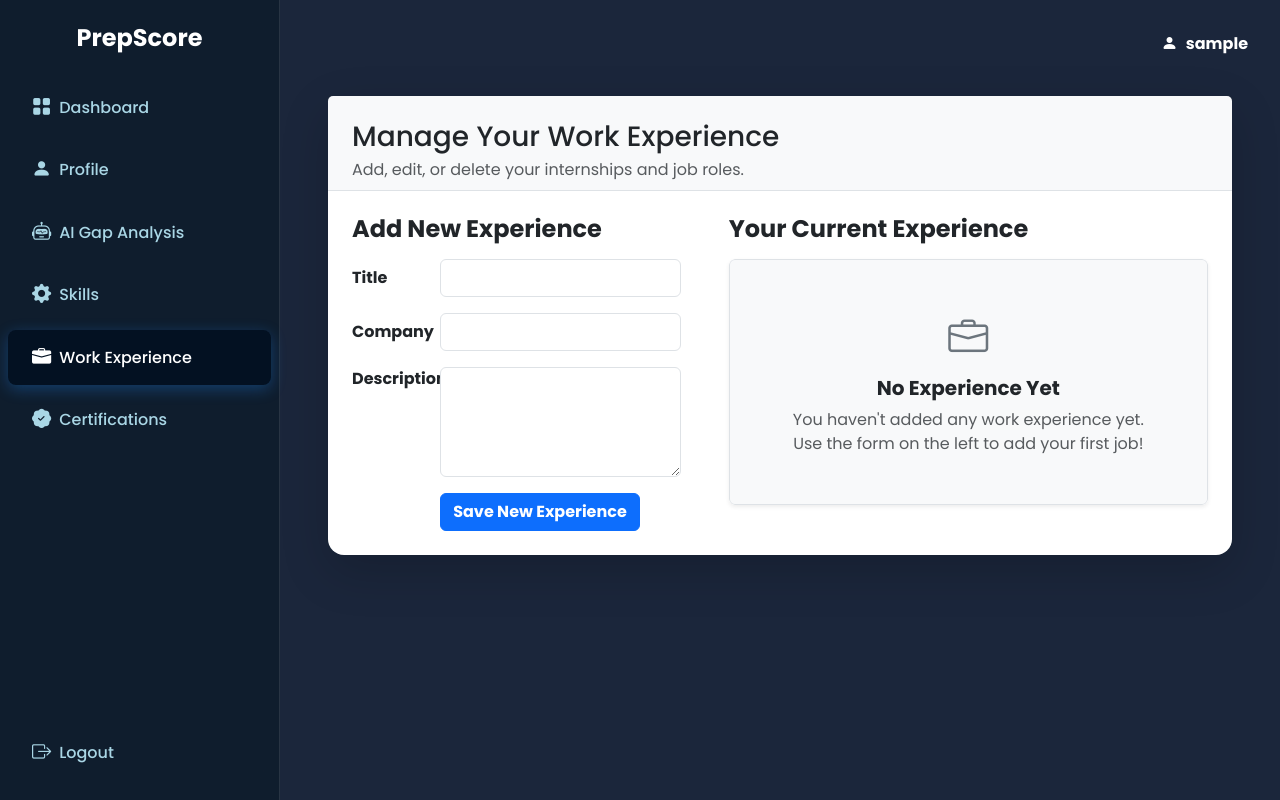
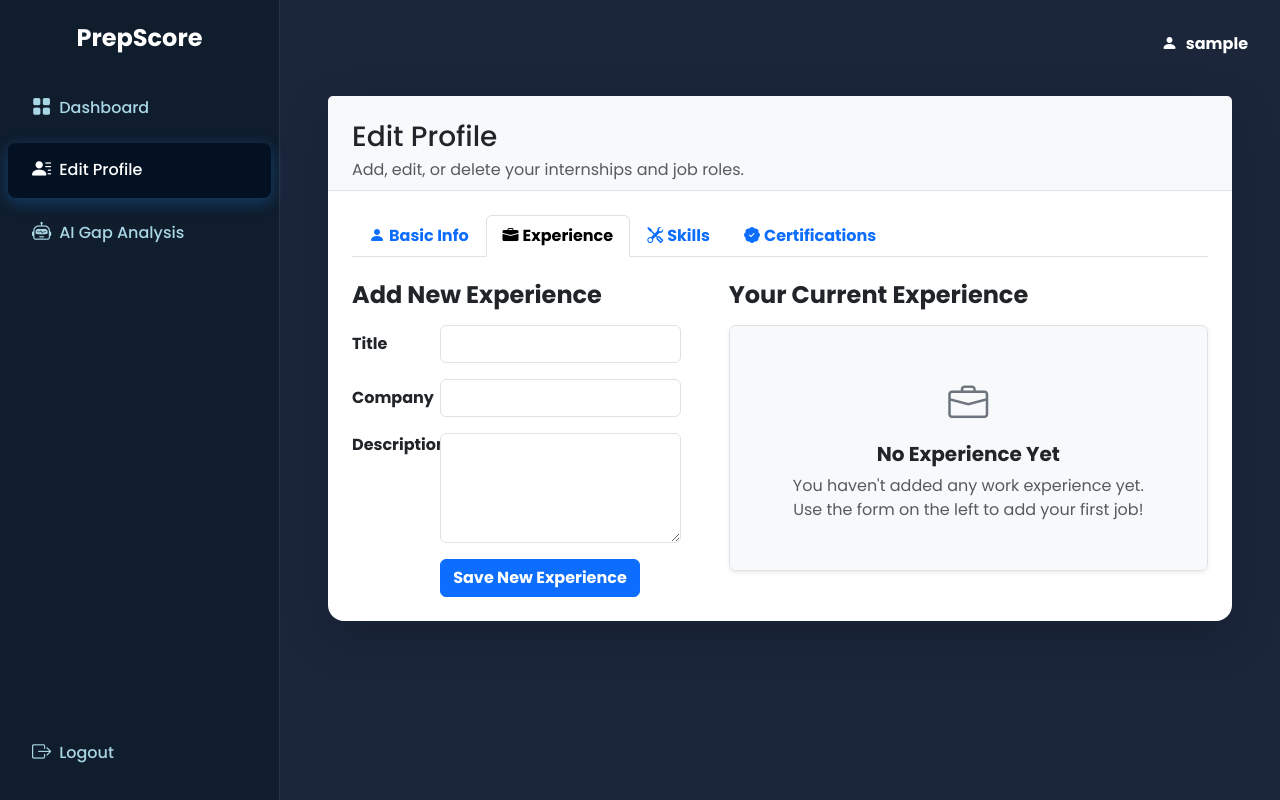
Before and after one commit to minnajoby/PrepScore-MiniProject, a Django app: page /experience/ in a window 1280 px wide. Run offline with Django 5.2, Linux system fonts and the light colour scheme; the visitor is signed in with stand-in values (Sample User, id 1); data comes from the database, SQL or seed files in the repository; some libraries are stand-ins or nearby versions.

Commit message:
UI: Consolidate redundant sidebar links into a unified tabbed 'Edit Profile' experience

```diff
--- /dev/null
+++ b/profiles/templates/profiles/_profile_tabs.html
@@ -0,0 +1,27 @@
+<!-- profiles/templates/profiles/_profile_tabs.html -->
+<ul class="nav nav-tabs fw-bold mb-4">
+    <li class="nav-item">
+        <a class="nav-link {% if request.resolver_match.url_name == 'manage_profile' %}active{% endif %}"
+            href="{% url 'manage_profile' %}">
+            <i class="bi bi-person-fill me-1"></i>Basic Info
+        </a>
+    </li>
+    <li class="nav-item">
+        <a class="nav-link {% if request.resolver_match.url_name == 'manage_experience' %}active{% endif %}"
+            href="{% url 'manage_experience' %}">
+            <i class="bi bi-briefcase-fill me-1"></i>Experience
+        </a>
+    </li>
+    <li class="nav-item">
+        <a class="nav-link {% if request.resolver_match.url_name == 'manage_skills' %}active{% endif %}"
+            href="{% url 'manage_skills' %}">
+            <i class="bi bi-tools me-1"></i>Skills
+        </a>
+    </li>
+    <li class="nav-item">
+        <a class="nav-link {% if request.resolver_match.url_name == 'manage_certifications' %}active{% endif %}"
+            href="{% url 'manage_certifications' %}">
+            <i class="bi bi-patch-check-fill me-1"></i>Certifications
+        </a>
+    </li>
+</ul>
--- a/profiles/templates/profiles/_sidebar.html
+++ b/profiles/templates/profiles/_sidebar.html
@@ -17,29 +17,14 @@
         </a>
     </li>
     <li class="nav-item">
-        <a class="nav-link {% if request.path == '/profile/' %}active{% endif %}" href="{% url 'manage_profile' %}">
-            <i class="bi bi-person-fill me-2"></i>Profile
+        <a class="nav-link {% if request.resolver_match.url_name == 'manage_profile' or request.resolver_match.url_name == 'manage_skills' or request.resolver_match.url_name == 'manage_experience' or request.resolver_match.url_name == 'manage_certifications' %}active{% endif %}"
+            href="{% url 'manage_profile' %}">
+            <i class="bi bi-person-lines-fill me-2"></i>Edit Profile
         </a>
     </li>
     <li class="nav-item">
         <a class="nav-link {% if 'gap-analysis' in request.path %}active{% endif %}" href="{% url 'gap_analysis' %}">
             <i class="bi bi-robot me-2"></i>AI Gap Analysis
-        </a>
-    </li>
-    <li class="nav-item">
-        <a class="nav-link {% if 'skill' in request.path %}active{% endif %}" href="{% url 'manage_skills' %}">
-            <i class="bi bi-gear-fill me-2"></i>Skills
-        </a>
-    </li>
-    <li class="nav-item">
-        <a class="nav-link {% if 'experience' in request.path %}active{% endif %}" href="{% url 'manage_experience' %}">
-            <i class="bi bi-briefcase-fill me-2"></i>Work Experience
-        </a>
-    </li>
-    <li class="nav-item">
-        <a class="nav-link {% if 'certifications' in request.path %}active{% endif %}"
-            href="{% url 'manage_certifications' %}">
-            <i class="bi bi-patch-check-fill me-2"></i>Certifications
         </a>
     </li>
 </ul>
--- a/profiles/templates/profiles/manage_certifications.html
+++ b/profiles/templates/profiles/manage_certifications.html
@@ -13,6 +13,7 @@
     </div>
 
     <div class="card-body p-4">
+        {% include 'profiles/_profile_tabs.html' %}
         <div class="row g-5">
             <!-- LEFT COLUMN: ADD NEW CERTIFICATION FORM -->
             <div class="col-lg-5">
--- a/profiles/templates/profiles/manage_experience.html
+++ b/profiles/templates/profiles/manage_experience.html
@@ -8,11 +8,13 @@
 
     <!-- Page Header -->
     <div class="card-header bg-light border-bottom px-4 pt-4">
-        <h2 class="h3 mb-0">Manage Your Work Experience</h2>
+        <h2 class="h3 mb-0">Edit Profile</h2>
         <p class="text-muted mb-0 mt-1">Add, edit, or delete your internships and job roles.</p>
     </div>
 
     <div class="card-body p-4">
+        {% include 'profiles/_profile_tabs.html' %}
+
         <div class="row g-5">
             <!-- LEFT COLUMN: ADD NEW EXPERIENCE FORM -->
             <div class="col-lg-5">
--- a/profiles/templates/profiles/manage_profile.html
+++ b/profiles/templates/profiles/manage_profile.html
@@ -20,6 +20,7 @@
 
     <!-- Card Body -->
     <div class="card-body p-4">
+        {% include 'profiles/_profile_tabs.html' %}
         {% if messages %}
         {% for message in messages %}
         <div class="alert alert-success">{{ message }}</div>
--- a/profiles/templates/profiles/manage_skills.html
+++ b/profiles/templates/profiles/manage_skills.html
@@ -13,6 +13,7 @@
     </div>
 
     <div class="card-body p-4">
+        {% include 'profiles/_profile_tabs.html' %}
         <div class="row g-5">
             <!-- LEFT COLUMN: ADD NEW SKILL FORM -->
             <div class="col-lg-5">
--- a/profiles/urls.py
+++ b/profiles/urls.py
@@ -8,8 +8,6 @@ urlpatterns = [
     path('dashboard/', views.dashboard_view, name='dashboard'),
     path('about/', views.about_view, name='about'),
     path('features/', views.features_view, name='features'),
-    path('skill/add/', views.add_skill_view, name='add_skill'),
-    path('experience/add/', views.add_experience_view, name='add_experience'),
     path('skill/<int:pk>/edit/', views.edit_skill_view, name='edit_skill'),
     path('experience/<int:pk>/edit/', views.edit_experience_view, name='edit_experience'),
     path('skill/<int:pk>/delete/', views.delete_skill_view, name='delete_skill'),
--- a/profiles/views.py
+++ b/profiles/views.py
@@ -89,36 +89,6 @@ def dashboard_view(request):
         'score_contributions': score_contributions,
     }
     return render(request, 'profiles/dashboard.html', context)
-
-@login_required
-def add_skill_view(request):
-    profile, created = Profile.objects.get_or_create(user=request.user)
-    if request.method == 'POST':
-        form = SkillForm(request.POST)
-        if form.is_valid():
-            skill = form.save(commit=False)
-            skill.profile = profile
-            skill.save()
-            messages.success(request, "Skill successfully added!")
-            return redirect('dashboard')
-    else:
-        form = SkillForm()
-    return render(request, 'profiles/dark_form_template.html', {'form': form, 'form_title': 'Add Skill', 'submit_button_text': 'Add Skill'})
-
-@login_required
-def add_experience_view(request):
-    profile, created = Profile.objects.get_or_create(user=request.user)
-    if request.method == 'POST':
-        form = ExperienceForm(request.POST)
-        if form.is_valid():
-            experience = form.save(commit=False)
-            experience.profile = profile
-            experience.save()
-            messages.success(request, "Experience entry successfully added!")
-            return redirect('dashboard')
-    else:
-        form = ExperienceForm()
-        return render(request, 'profiles/dark_form_template.html', {'form': form, 'form_title': 'Add Experience', 'submit_button_text': 'Add Experience'})
 
 # --- UPDATE VIEWS ---
 
```
